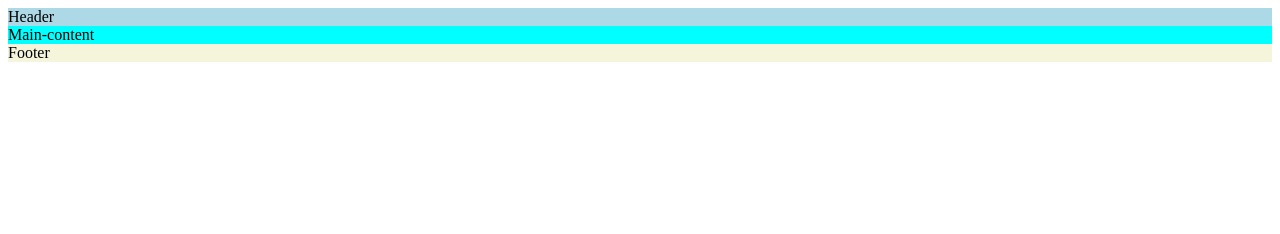
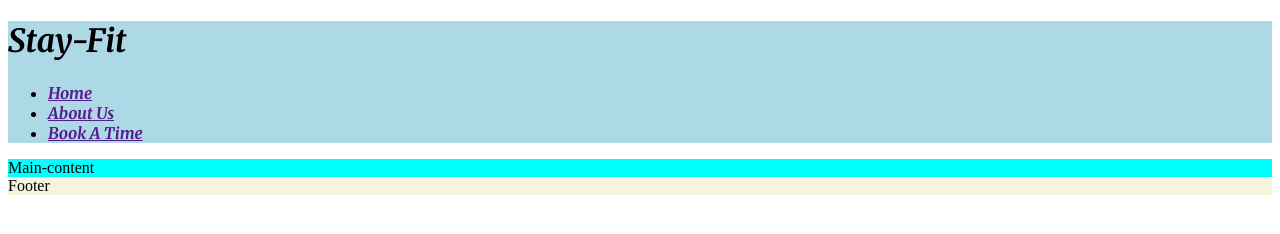
Before and after one commit to veronicauwasi867/Stay-fit, a plain HTML site: page index.html in a window 1280 px wide. Drawn offline with Linux system fonts and the light colour scheme.

Commit message:
Add some structure to the Body and some styles to the Stylesheet

```diff
--- a/assets/css/style.css
+++ b/assets/css/style.css
@@ -1,10 +1,13 @@
-/* Goggle fonts import */
+/* Google fonts import */
 @import url('https://fonts.googleapis.com/css2?family=Merriweather:ital,wght@0,300;0,400;0,700;0,900;1,300;1,400;1,700;1,900&family=Open+Sans:ital,wght@0,300..800;1,300..800&display=swap');
 
 
 /* Header */
 header {
     background-color: lightblue;
+    font-family: "Merriweather", serif;
+    font-weight: 700;
+    font-style: italic;
 }
 
 
--- a/index.html
+++ b/index.html
@@ -12,7 +12,23 @@
 </head>
 <body>
   <!--The Header-->
-  <header>Header</header>
+  <header>
+    <a href="index.html"></a>
+    <h1>Stay-Fit</h1>
+    <nav>
+        <ul>
+           <li>
+<a href="">Home</a>
+           </li>
+           <li>
+<a href="">About Us</a>
+           </li>
+           <li>
+<a href="">Book A Time</a>
+           </li>
+        </ul>
+    </nav>
+  </header>
 
   <!--The Content-->
   <main>Main-content</main>
```
